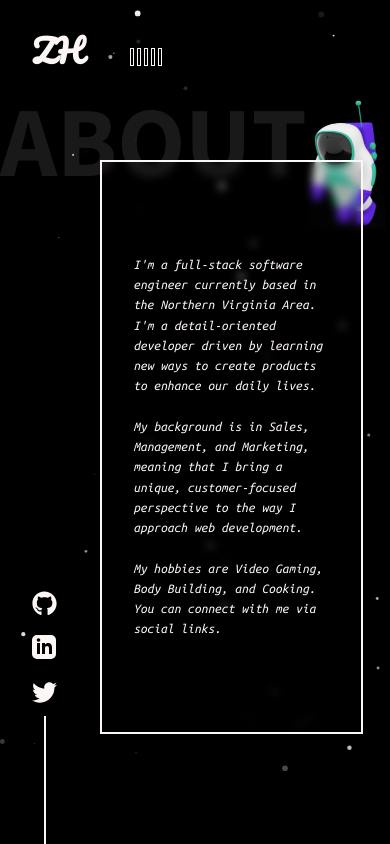
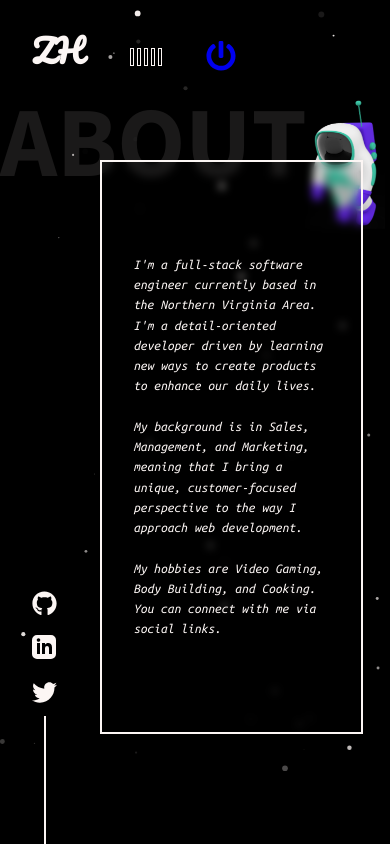
Before and after one commit to ZiyadHammad/Ziyad-Hammad, a React (Create React App) app: page /about in a window 390 px wide. Built offline with nearby package versions, Linux system fonts and the light colour scheme.

Commit message:
Working on responsiveness

```diff
--- a/src/components/About.js
+++ b/src/components/About.js
@@ -63,10 +63,10 @@ const AboutPage = () => {
         <ThemeProvider theme={darkTheme}>
 <Box>
 
-<LogoComponent theme='dark'/>
-<SocialIcons theme='dark'/>
-          <PowerButton />
-<ParticleComponent theme='dark' />
+          <LogoComponent theme='dark'/>
+          <SocialIcons theme='dark'/>
+          <PowerButton style={{background: "#fcf6f4"}} />
+          <ParticleComponent theme='dark' />
 
         <Spaceman>
             <img src={astronaut} alt="spaceman" />
--- a/src/subComponents/PowerButton.js
+++ b/src/subComponents/PowerButton.js
@@ -30,7 +30,7 @@ cursor: pointer;
 
 &>*:first-child{
   text-decoration: none;
-  color: inherit;
+  // color: inherit;
 }
 `
 
--- a/src/subComponents/SocialIcons.js
+++ b/src/subComponents/SocialIcons.js
@@ -26,7 +26,7 @@ z-index: 3;
 const Line = styled.span`
 width: 2px;
 height: 8rem;
-background-color: ${props => props.color = "dark" ? darkTheme.text : darkTheme.body};
+background-color: ${props => props.color === "dark" ? darkTheme.text : darkTheme.body};
 
 `
 
```
